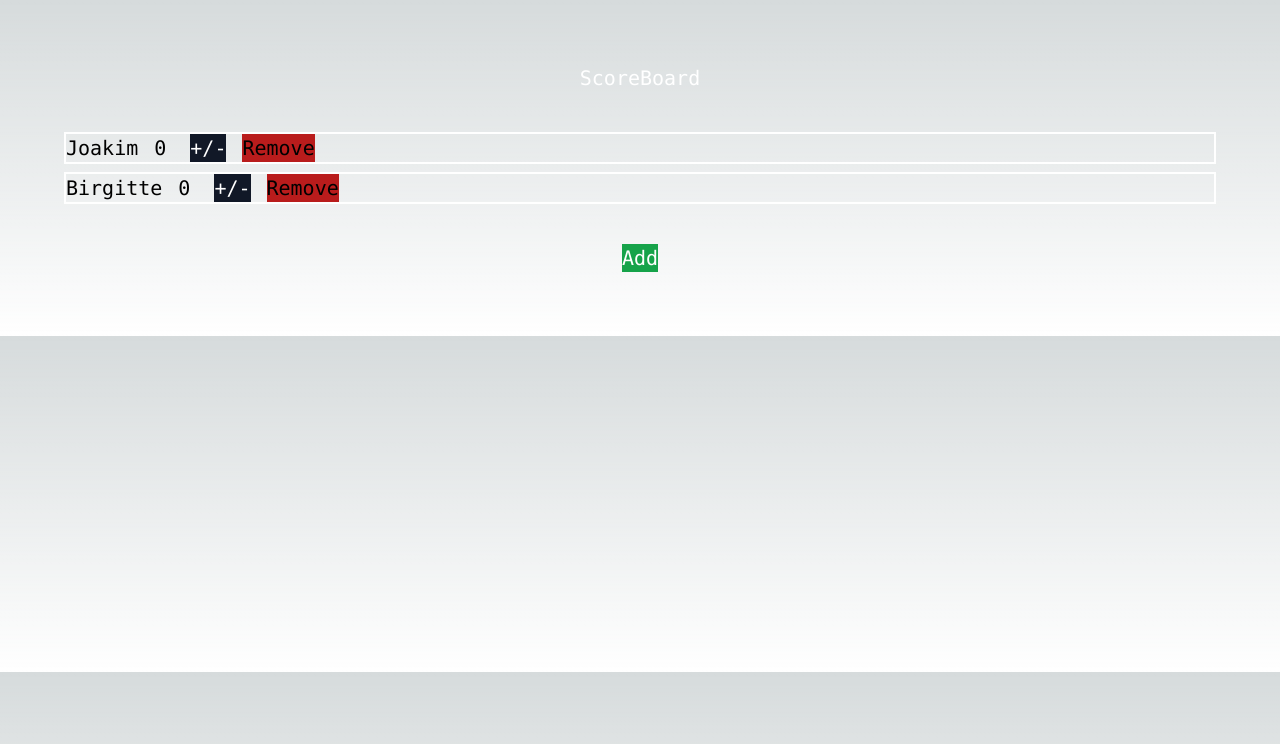
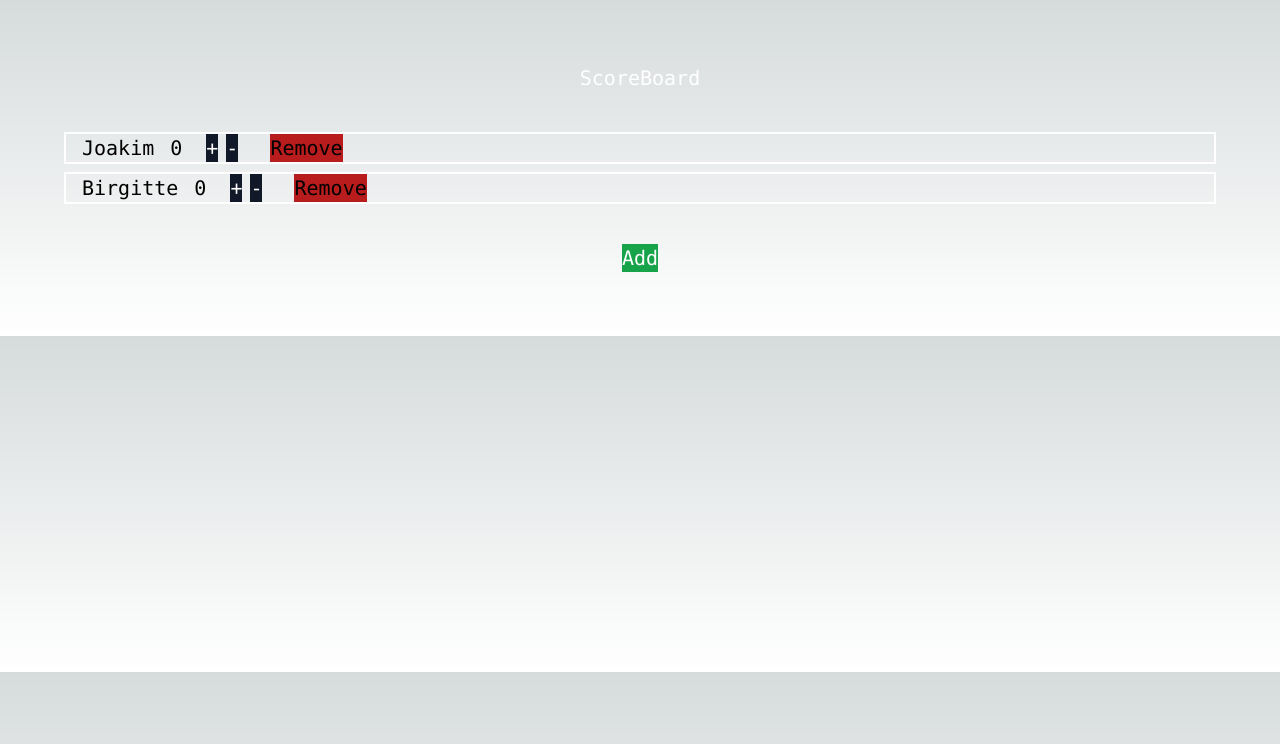
Before and after one commit to MikAoJk/scoreboard, a Next.js app: page / in a window 1280 px wide. Shown: the top 744 px of the page. Built offline with nearby package versions, Linux system fonts and the light colour scheme.

Commit message:
Can substract and add

```diff
--- a/src/components/ChangePlayerScore.tsx
+++ b/src/components/ChangePlayerScore.tsx
@@ -3,20 +3,34 @@ import {useState} from "react";
 
 
 interface ChangePlayerScoreProps {
-    onChangePlayerScore: (action: number) => void;
+    onAddChangePlayerScore: (action: number) => void;
+    onSubstractChangePlayerScore: (action: number) => void;
 }
 
 const ChangePlayerScore = (changePlayerScoreProp: ChangePlayerScoreProps) => {
 
-    const savePlayerScoreHandler = (enteredScore: number) => {
-        changePlayerScoreProp.onChangePlayerScore(enteredScore)
+    const saveAddPlayerScoreHandler = (enteredScore: number) => {
+        changePlayerScoreProp.onAddChangePlayerScore(enteredScore)
+        setIsEditing(false)
+    }
+
+    const saveSubstractPlayerScoreHandler = (enteredScore: number) => {
+        changePlayerScoreProp.onSubstractChangePlayerScore(enteredScore)
         setIsEditing(false)
     }
 
     const [isEditing, setIsEditing] = useState(false)
 
-    const startEditingHandler = () => {
+    const [isAddButtomClicked, setIAddButtomClicked] = useState(false)
+
+    const startAddEditingHandler = () => {
         setIsEditing(true)
+        setIAddButtomClicked(true)
+    }
+
+    const startSubstractEditingHandler = () => {
+        setIsEditing(true)
+        setIAddButtomClicked(false)
     }
 
     const stopEditingHandler = () => {
@@ -25,8 +39,12 @@ const ChangePlayerScore = (changePlayerScoreProp: ChangePlayerScoreProps) => {
 
     return (
         <div>
-            {!isEditing && <button onClick={startEditingHandler} type="button" className="cursor-pointer bg-gray-900 text-white ml-2">+/-</button>}
-            {isEditing && <PlayerScoreForm onSavePlayerScore={savePlayerScoreHandler} onCancel={stopEditingHandler}/>}
+            {!isEditing && <button onClick={startAddEditingHandler} type="button" className="cursor-pointer bg-gray-900 text-white ml-2">+</button>}
+            {!isEditing && <button onClick={startSubstractEditingHandler} type="button" className="cursor-pointer bg-gray-900 text-white ml-2">-</button>}
+
+            {isEditing && isAddButtomClicked && <PlayerScoreForm onSavePlayerScore={saveAddPlayerScoreHandler} onCancel={stopEditingHandler}/>}
+            {isEditing && !isAddButtomClicked && <PlayerScoreForm onSavePlayerScore={saveSubstractPlayerScoreHandler} onCancel={stopEditingHandler}/>}
+
         </div>
     )
 }
--- a/src/components/Player.tsx
+++ b/src/components/Player.tsx
@@ -17,16 +17,23 @@ const Player = (playerProps: PlayerProps) => {
         })
     }
 
+    const substractPlayerScoreHandler = (playerScore: number) => {
+        setPlayerScore(prevPlayerScore => {
+            return prevPlayerScore - playerScore
+        })
+    }
+
     const onSaveRemovePlayerHandler = () => {
         playerProps.onSaveRemovePlayer(playerProps.playerData.name)
     }
 
     return (
         <ul className="mt-2 flex justify-start border-solid border-2 border-white">
-            <li className="mr-4">{playerProps.playerData.name}</li>
+            <li className="mx-4">{playerProps.playerData.name}</li>
             <li>{playerScore}</li>
-            <li className="mx-4"><ChangePlayerScore onChangePlayerScore={addPlayerScoreHandler}/></li>
-            <li>
+            <li className="mx-4"><ChangePlayerScore onAddChangePlayerScore={addPlayerScoreHandler}
+                                                    onSubstractChangePlayerScore={substractPlayerScoreHandler}/></li>
+            <li className="px-4">
                 <button onClick={onSaveRemovePlayerHandler} type="button" className="bg-red-700">Remove
                 </button>
             </li>
--- a/src/components/PlayerScoreForm.tsx
+++ b/src/components/PlayerScoreForm.tsx
@@ -30,12 +30,12 @@ const PlayerScoreForm = (playerScoreFormProps: PlayerScoreFormProps) => {
                 <div>
                     <label>Score</label>
                     <input type="number" value={enteredPlayerScore} step="1" onChange={playerScoreChangeHandler}
-                           className="text-black mr-2 text-xs"/>
+                           className="text-black"/>
                 </div>
             </div>
             <div>
-                <button onClick={playerScoreFormProps.onCancel} type="button" className="mr-4 bg-yellow-400 mt-2">Cancel</button>
-                <button type="submit" className="bg-green-600">update</button>
+                <button onClick={playerScoreFormProps.onCancel} type="button" className="mr-20 bg-yellow-400 mt-2">Cancel</button>
+                <button type="submit" className="bg-green-600">submit</button>
             </div>
         </form>
     )
```
Also changed, not shown: 1 other file (tests, documents, lock files or other folders).
